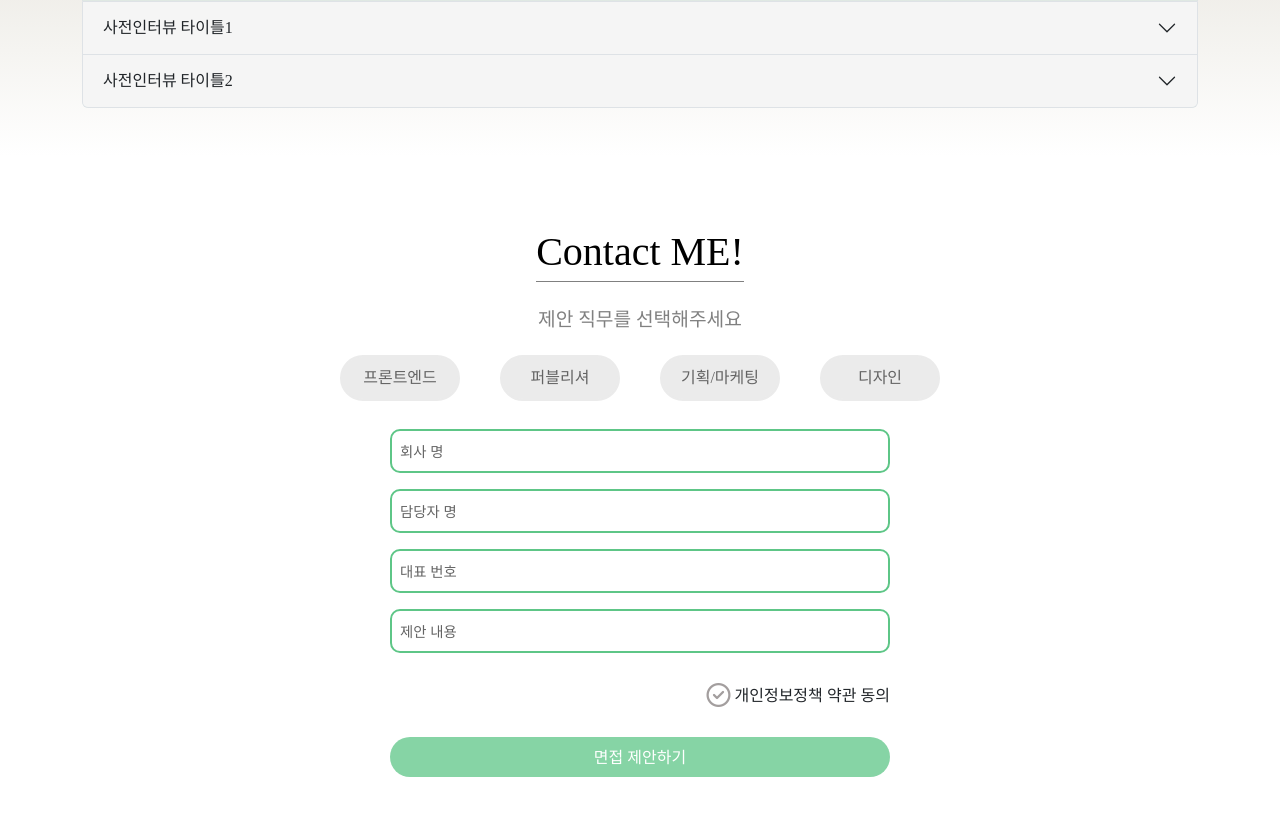
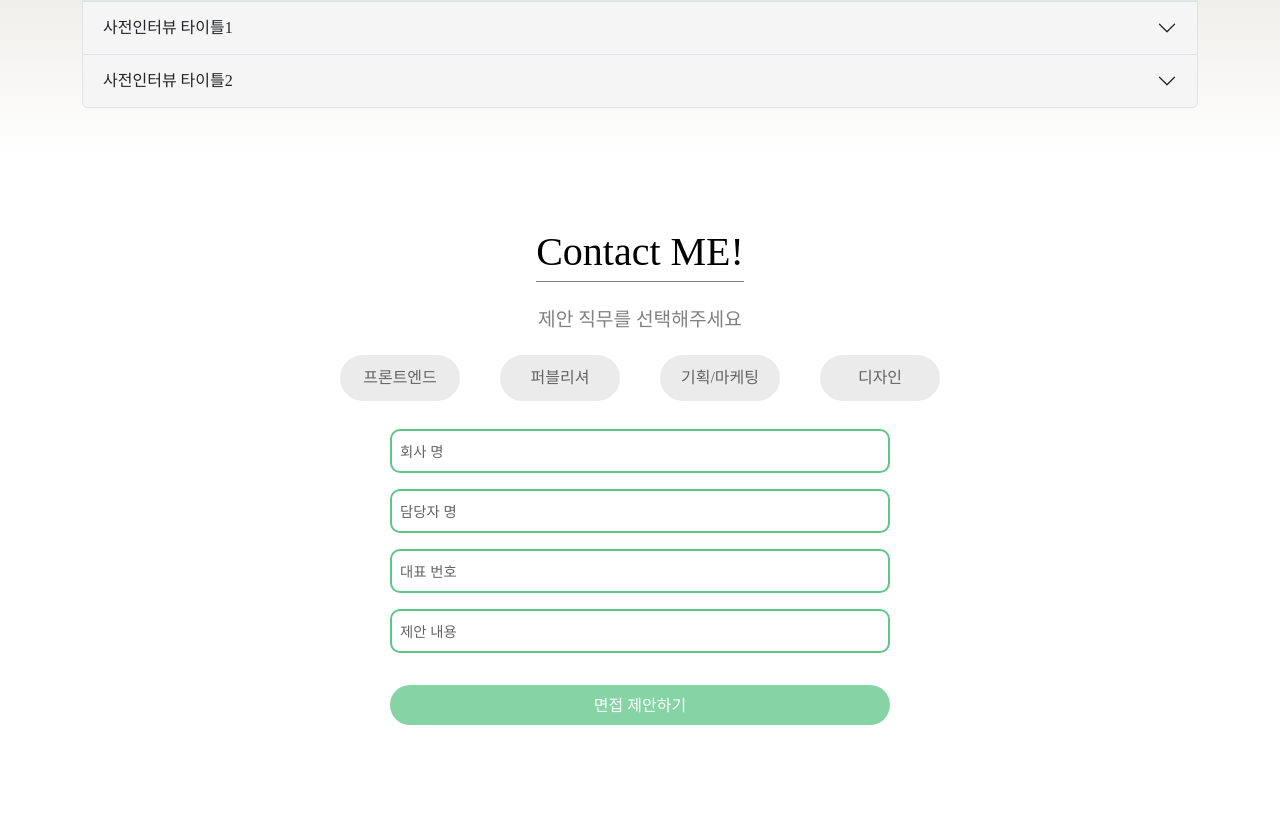
Before and after one commit to dongsam-E/dongsam-E.github.io, a React (Create React App) app: page / in a window 1280 px wide. Shown: the part 2008-2823 px from the top of the page. Built offline with nearby package versions, Linux system fonts and the light colour scheme; a web font is replaced by a local one.

Commit message:
콘텍트섹션 useState 기능 추가

```diff
--- a/src/component/Contact.js
+++ b/src/component/Contact.js
@@ -1,9 +1,41 @@
-import React, {useState ,useEffect, useRef} from "react";
+import React, {useState ,useEffect, useRef, useCallback} from "react";
 import contact from '../scss/contact.module.css';
 import emailjs from '@emailjs/browser';
+import { Value } from "sass";
 
 
 function Contact(props) {
+
+    const [company, setCompany] = useState("");
+    const [name, setName] = useState("");
+    const [num, setNum] = useState("");
+    const [text, setText] = useState("");
+    const [isFormValid, setIsFormValid] = useState(false);
+
+    const handleCompanyChange = (e) => {
+        setCompany(e.target.value);
+    }
+    const handleNameChange = (e) => {
+        setName(e.target.value);
+    }
+    const handleNumChange = (e) => {
+        setNum(e.target.value);
+    }
+    const handleTextChange = (e) => {
+        setText(e.target.value);
+    }
+
+    const handleSubmit = (event) => {
+        event.preventDefault();
+            if (company !== '' && name !== '' && num !== '' && text !== ''){
+                alert('메일이 전송되었습니다. 빠른 회신 드리겠습니다!')
+            }else{
+                alert('모든 필수 입력값을 채워주세요.')
+            }
+    }
+
+
+
     const form = useRef();
 
     const sendEmail = (e) => {
@@ -24,7 +56,7 @@ function Contact(props) {
                 <h2 className={`my-4 ${contact.name}`}>Contact ME!</h2>
                 <div className={`${contact.sub}`}><p className={`mb-3`}>제안 직무를 선택해주세요</p></div>
                 <div>
-                    <form ref={form} onSubmit={sendEmail} name="contact" id={`${contact.form}`}>
+                    <form ref={form} onSubmit={sendEmail && handleSubmit} name="contact" id={`${contact.form}`}>
                         <ul id="subform" className={`${contact.checkbox} p-0 row`}>
                             {
                                 props.info.contactdb.checkbox.map((v, x) =>{
@@ -47,37 +79,58 @@ function Contact(props) {
                             }
                         </ul>
                         <ul id={`${contact.mainform}`} className={`p-0 m-0`}>
-                                {
-                                    props.info.contactdb.data.map((v, x) =>{
-                                        return(
-                                            <li key={x} className={`${contact.formsub}`}>
-                                                <input
-                                                    className={`${v.inputCls} ${contact.mainCls}`}
-                                                    type={v.type}
-                                                    placeholder={v.placeholder}
-                                                    name={v.name}
-                                                />
-                                            </li>
-                                        )
-                                    })
-                                }
+                            <li className={`${contact.formsub}`}>
+                                <input
+                                    className={`w-100 ${contact.mainCls}`}
+                                    type="text"
+                                    placeholder="회사 명"
+                                    name="company"
+                                    onChange={handleCompanyChange}
+                                    value={company}
+                                    required
+                                />
+                            </li>
+                            <li className={`${contact.formsub}`}>
+                                <input
+                                    className={`w-100 ${contact.mainCls}`}
+                                    type="text"
+                                    placeholder="담당자 명"
+                                    name="name"
+                                    onChange={handleNameChange}
+                                    value={name}
+                                    required
+                                />
+                            </li>
+                            <li className={`${contact.formsub}`}>
+                                <input
+                                    className={`w-100 ${contact.mainCls}`}
+                                    type="tel"
+                                    placeholder="대표 번호"
+                                    name="num"
+                                    onChange={handleNumChange}
+                                    value={num}
+                                    required
+                                />
+                            </li>
+                            <li className={`${contact.formsub}`}>
+                                <input
+                                    className={`w-100 ${contact.mainCls}`}
+                                    type="text"
+                                    placeholder="제안 내용"
+                                    name="text"
+                                    onChange={handleTextChange}
+                                    value={text}
+                                    required
+                                />
+                            </li>
                         </ul>
-                        <div id={`${contact.submit}`}>
-                            {
-                                props.info.contactdb.submit.map((v, x) =>{
-                                    return(
-                                        <div key={x} className = {`${contact.formsub} ${v.liCls}`}>
-                                            <input
-                                                className={`${v.inputCls} ${contact.footerCls}`}
-                                                type={v.type}
-                                                value={v.value}
-                                                id={v.id}
-                                            />
-                                            <label for={v.for} className={v.labelCls}>{v.label}</label>
-                                        </div>
-                                    )
-                                })
-                            }
+                        <div id={`submit`} className={`${contact.formsub} d-flex justify-content-end py-3`}>
+                            <input
+                                className={`w-100 ${isFormValid ? contact.Active : contact.Disabled}`}
+                                type="submit"
+                                value="면접 제안하기"
+                                disabled={company.length<1 || name.length<1 || num.length<1 || text.length<1}
+                            />
                         </div>
                     </form>
                 </div>
--- a/src/scss/contact.module.css
+++ b/src/scss/contact.module.css
@@ -89,13 +89,22 @@
 
 
 /* 하단 submit 폼태그 */
-.footerCls{
+.Disabled{
     margin-top: 0.5rem;
     margin-bottom: 0.5rem;
     padding: 0.5rem;
     border-radius: 25px;
     border: 0;
     background-color: rgb(94, 198, 135, 0.75);
+    color: white;
+}
+.Active{
+    margin-top: 0.5rem;
+    margin-bottom: 0.5rem;
+    padding: 0.5rem;
+    border-radius: 25px;
+    border: 0;
+    background-color: rgb(94, 198, 135);
     color: white;
 }
 
```
